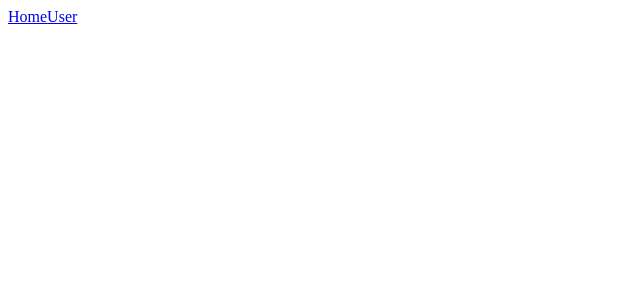
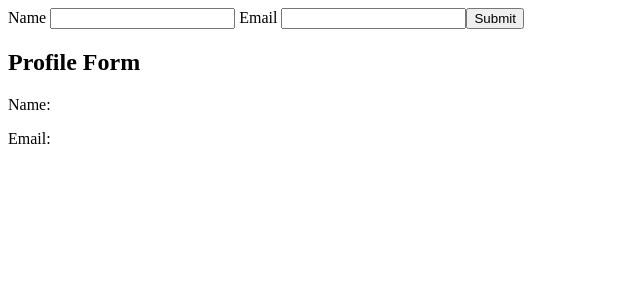
Before and after one commit to 123Almaz321/Web-Dev, an Angular app in the folder lab4/app/: page / in a window 1280 px wide. Shown: the top 300 px of the page, without its empty margins (0-640 px from the left). Built offline with nearby package versions, Linux system fonts and the light colour scheme.

Commit message:
Reactive Forms

```diff
--- a/lab4/app/src/app/app.ts
+++ b/lab4/app/src/app/app.ts
@@ -1,12 +1,37 @@
 import {Component} from '@angular/core';
-import { RouterLink, RouterOutlet } from '@angular/router';
+import {ReactiveFormsModule, FormControl, FormGroup } from '@angular/forms';
+
 
 @Component({
   selector: 'app-root',
   template: `
-    <a routerLink="/">Home</a>
-    <a routerLink="/user">User</a>
+    <form [formGroup]="profileForm" (ngSubmit)="handleSubmit()">
+      <label>
+        Name
+        <input type="text" formControlName="name" />
+      </label>
+      <label>
+        Email
+        <input type="email" formControlName="email" />
+      </label>
+      <button type="submit">Submit</button>
+    </form>
+
+    <h2>Profile Form</h2>
+    <p>Name: {{ profileForm.value.name }}</p>
+    <p>Email: {{ profileForm.value.email }}</p>
   `,
-  imports: [RouterLink, RouterOutlet],
+  imports: [ReactiveFormsModule],
 })
-export class App {}
+export class App {
+  profileForm = new FormGroup({
+    name: new FormControl(''),
+    email: new FormControl(''),
+  });
+
+  handleSubmit() {
+    alert(
+      this.profileForm.value.name + ' | ' + this.profileForm.value.email
+    );
+  }
+}
```
